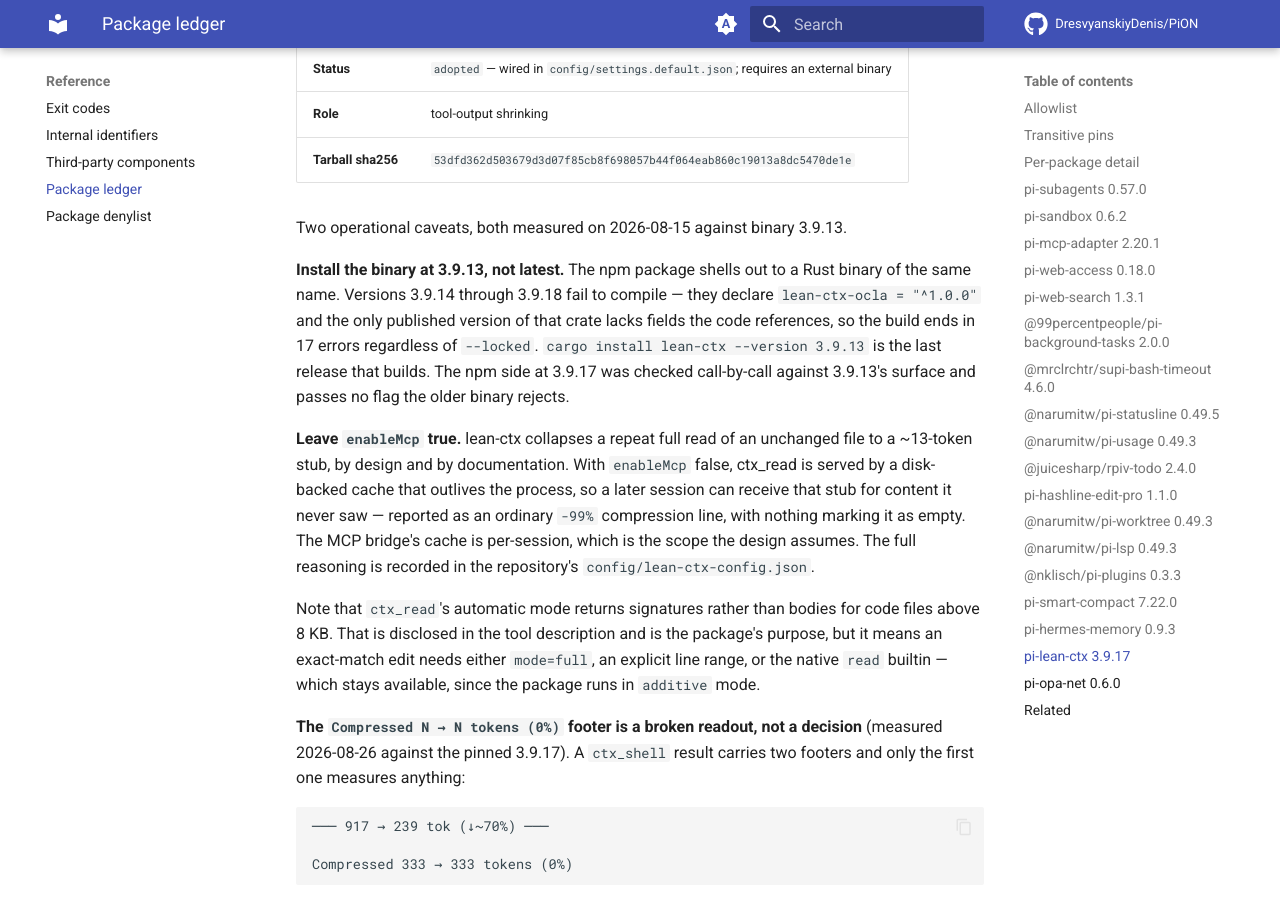
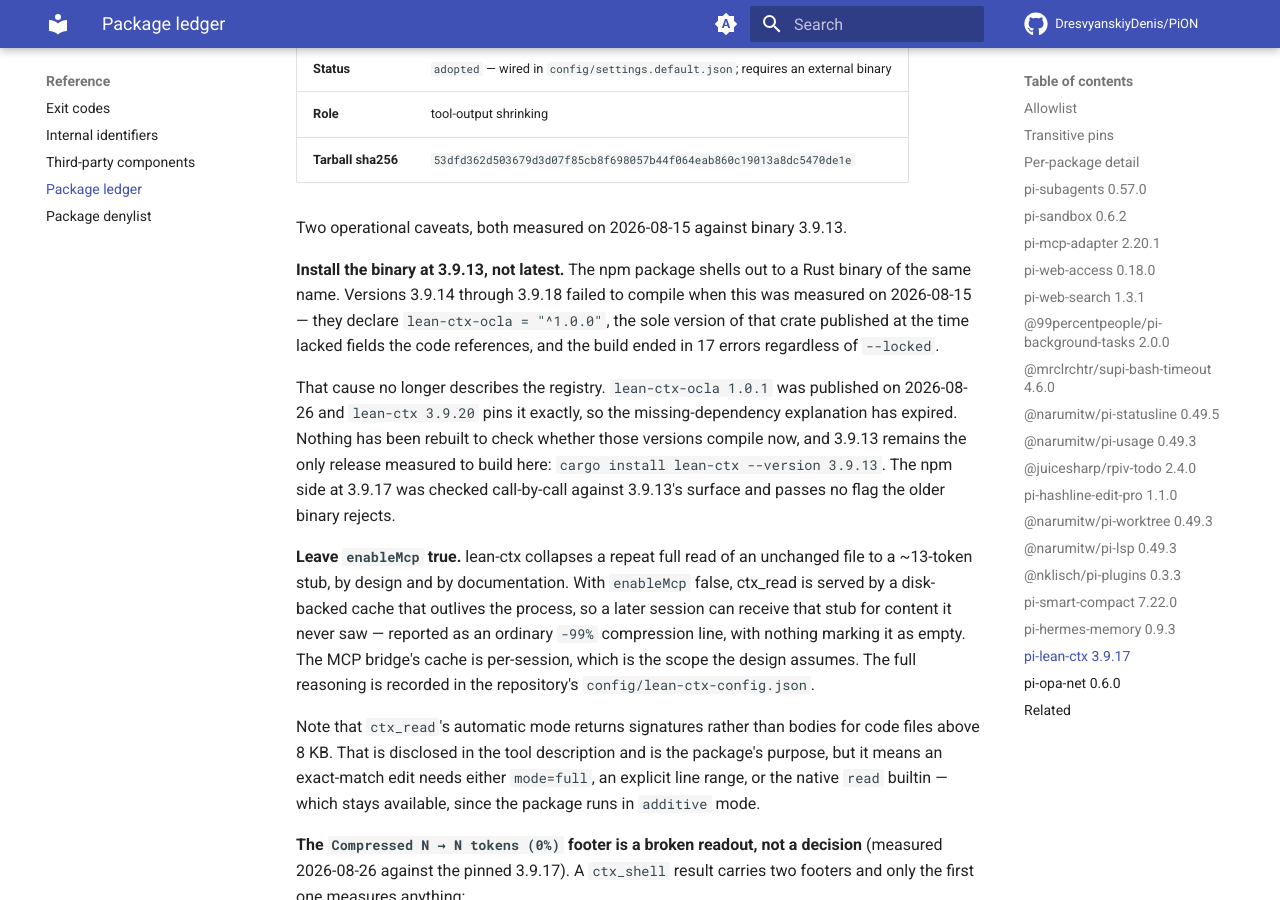
Before and after one commit to DresvyanskiyDenis/PiON, an MkDocs documentation site: the page built from docs/PACKAGES.md, in a window 1280 px wide and 900 px high, scrolled down 10853 px. Built offline with MkDocs 1.6.1 and Material for MkDocs 9.7.7, drawn with Linux system fonts in a browser that asks for light colours; comment, search, counter and statistics services are not loaded.

Commit message:
docs(packages): correct the expired lean-ctx-ocla build-blocker claim
Both the package note and the lean-ctx config comment asserted that
3.9.14 through 3.9.18 require a `lean-ctx-ocla` version that was never
published. crates.io now lists two unyanked versions - 1.0.0 (2026-08-03)
and 1.0.1 (2026-08-26T05:48Z) - and `lean-ctx 3.9.20` pins 1.0.1 exactly,
so the claim is false as written.

The measured failure stands: 17 compile errors on 2026-08-15 against the
one version published then. What has expired is its stated cause, not the
observation. Nothing has been rebuilt, so no claim is made about whether
those versions compile today, and 3.9.13 remains the pinned install.

```diff
--- a/docs/PACKAGES.md
+++ b/docs/PACKAGES.md
@@ -295,9 +295,14 @@ Upstream's own documentation moved in this release too: `README.md` went from ro
 Two operational caveats, both measured on 2026-08-15 against binary 3.9.13.
 
 **Install the binary at 3.9.13, not latest.** The npm package shells out to a Rust binary of the same
-name. Versions 3.9.14 through 3.9.18 fail to compile — they declare `lean-ctx-ocla = "^1.0.0"` and the
-only published version of that crate lacks fields the code references, so the build ends in 17 errors
-regardless of `--locked`. `cargo install lean-ctx --version 3.9.13` is the last release that builds.
+name. Versions 3.9.14 through 3.9.18 failed to compile when this was measured on 2026-08-15 — they
+declare `lean-ctx-ocla = "^1.0.0"`, the sole version of that crate published at the time lacked fields
+the code references, and the build ended in 17 errors regardless of `--locked`.
+
+That cause no longer describes the registry. `lean-ctx-ocla 1.0.1` was published on 2026-08-26 and
+`lean-ctx 3.9.20` pins it exactly, so the missing-dependency explanation has expired. Nothing has been
+rebuilt to check whether those versions compile now, and 3.9.13 remains the only release measured to
+build here: `cargo install lean-ctx --version 3.9.13`.
 The npm side at 3.9.17 was checked call-by-call against 3.9.13's surface and passes no flag the older
 binary rejects.
 
```
Also changed, not shown: 1 other file.
